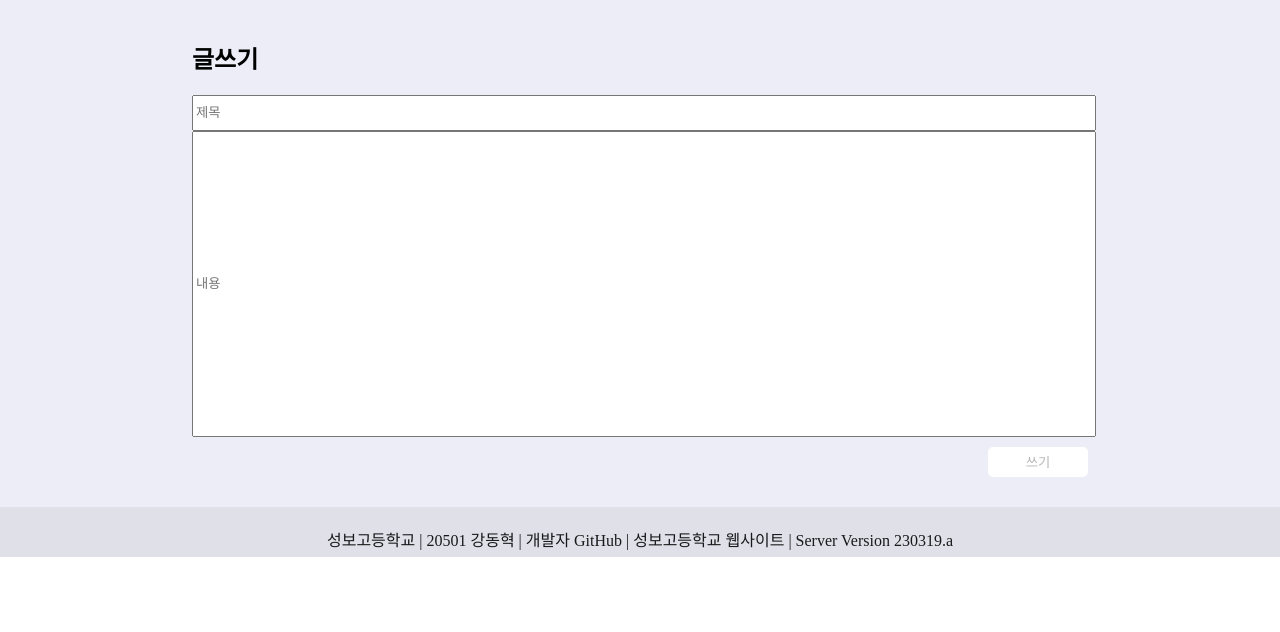
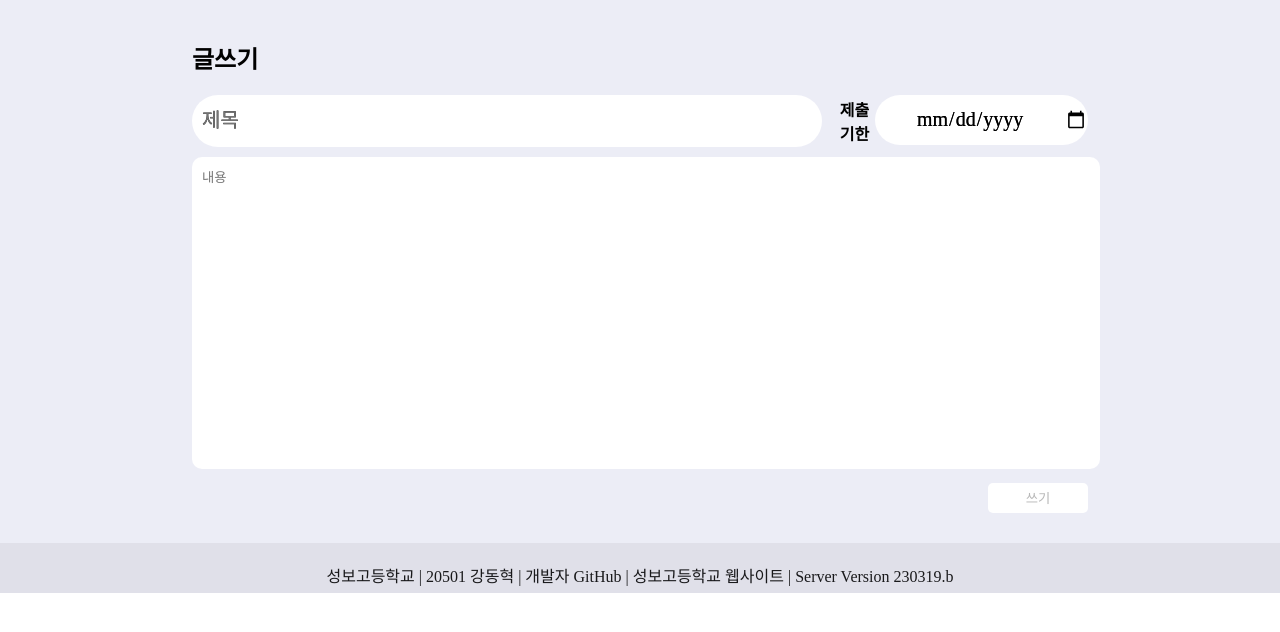
Before and after one commit to nano1162/Develop, a Flask app: page /write in a window 1280 px wide. Shown: the part 109-741 px from the top of the page. Run offline with Flask 2, Linux system fonts and the light colour scheme; the visitor is signed in with stand-in values (Sample User, id 1); some libraries are stand-ins or nearby versions; some web fonts are replaced.

Commit message:
수행평가 기한 설정 기능 추가

```diff
--- a/ClassMemo/flask_app.py
+++ b/ClassMemo/flask_app.py
@@ -2,6 +2,7 @@ from flask import Flask, render_template, request, redirect, url_for, session
 from flask_paginate import Pagination, get_page_args
 import pymysql
 from werkzeug.security import generate_password_hash, check_password_hash
+import datetime as dt
 
 
 app = Flask(__name__)
@@ -93,8 +94,10 @@ def wpost():
         title = request.form['title']
         writer = session['id']
         context = request.form['context']
+        date = dt.datetime.now().strftime("%Y-%m-%d")
+        date_d = request.form['date']
 
-        sql = f"insert into society_table (title, writer, context) values ('{title}', '{writer}', '{context}')"
+        sql = f"insert into society_table (title, writer, context, date, date_d) values ('{title}', '{writer}', '{context}', '{date}', datediff('{date}', '{date_d}'))"
         cur.execute(sql)
         db.commit()
 
@@ -146,7 +149,7 @@ def post(post_id):
 
     data_list = cur.fetchall()
 
-    return render_template("post.html", id=data_list[0][0], title=data_list[0][1], writer=data_list[0][2], context=data_list[0][3])
+    return render_template("post.html", id=data_list[0][0], title=data_list[0][1], writer=data_list[0][2], context=data_list[0][3], date=data_list[0][4], date_d = data_list[0][5])
 
 @app.route('/board/post/<int:post_id>/delete', methods = ["POST"])
 def deletepost(post_id):
--- a/ClassMemo/static/style_mobile.css
+++ b/ClassMemo/static/style_mobile.css
@@ -248,17 +248,63 @@ article img {
 
 .writeTitle {
     width: 100%;
-    height: 30px;
+    height: 50px;
+    margin-bottom: 10px;
+    border: 0;
+    border-radius: 30px;
+    padding-left: 10px;
+    text-shadow: 0 0 0 #000000;
+    font-size: 20px;
+}
+.writeTitle:focus {
+    outline: 0;
+    animation-name: TitleAni;
+    animation-duration:0.1s;
+    animation-duration: leaner;
+    animation-iteration-count:1;
+    animation-direction:alternate;
+    animation-fill-mode: forwards;
 }
 
 .writeWriter {
     height: 25px;
 }
 .writeInput {
+    font-family: "Nanum Gothic";
+    padding-left: 10px;
+    padding-top: 10px;
     height: 300px;
     width: 100%;
+    border: 0;
     margin-bottom: 10px;
+    border-radius: 10px;
+    resize: none;
 }
+
+.writeInput:focus {
+    outline: 0;
+}
+.writeInput:focus {
+    outline: 0;
+    animation-name: TitleAni;
+    animation-duration:0.05s;
+    animation-duration: leaner;
+    animation-iteration-count:1;
+    animation-direction:alternate;
+    animation-fill-mode: forwards;
+}
+
+@keyframes TitleAni {
+    0% {
+        background-color: rgb(231, 238, 255);
+    }
+    100% {
+
+        background-color: rgba(221, 227, 244, 0.533);
+        box-shadow: 0 0 2px;
+    }
+}
+
 
 /* post 화면 */
 .postWrap {
--- a/ClassMemo/static/style_pc.css
+++ b/ClassMemo/static/style_pc.css
@@ -286,28 +252,101 @@ animation-fill-mode: forwards;
 
         background-color: rgba(188, 199, 227, 0.533);
     }
-0% {
-    background-color: rgb(188, 199, 227);
-}
 }
 .boardText div{
     order:1
 }
 /* 글쓰기 */
 
+.writeFlex {
+    display: flex;
+    margin-bottom: 10px;
+}
+.writeLabel {
+    margin: auto 0;
+    font-weight: 700;
+    padding-left: 2%;
+    width: 4%;
+    float: right;
+}
+.writeDate {
+    width: 24%;
+    height: 50px;
+    border: 0;
+    border-radius: 30px;
+    text-shadow: 0 0 0 #000000;
+    font-size: 20px;
+    text-align: center;
+    font-family: "Nanum Gothic";
+}
+
+.writeDate:focus {
+    outline: 0;
+    animation-name: TitleAni;
+    animation-duration:0.05s;
+    animation-duration: leaner;
+    animation-iteration-count:1;
+    animation-direction:alternate;
+    animation-fill-mode: forwards;
+}
 .writeTitle {
-    width: 100%;
-    height: 30px;
+    width: 70%;
+    height: 50px;
+    border: 0;
+    border-radius: 30px;
+    padding-left: 10px;
+    text-shadow: 0 0 0 #000000;
+    font-size: 20px;
+}
+.writeTitle:focus {
+    outline: 0;
+    animation-name: TitleAni;
+    animation-duration:0.1s;
+    animation-duration: leaner;
+    animation-iteration-count:1;
+    animation-direction:alternate;
+    animation-fill-mode: forwards;
 }
 
 .writeWriter {
     height: 25px;
 }
 .writeInput {
+    font-family: "Nanum Gothic";
+    padding-left: 10px;
+    padding-top: 10px;
     height: 300px;
     width: 100%;
+    border: 0;
     margin-bottom: 10px;
+    border-radius: 10px;
+    resize: none;
 }
+
+.writeInput:focus {
+    outline: 0;
+}
+.writeInput:focus {
+    outline: 0;
+    animation-name: TitleAni;
+    animation-duration:0.05s;
+    animation-duration: leaner;
+    animation-iteration-count:1;
+    animation-direction:alternate;
+    animation-fill-mode: forwards;
+}
+
+@keyframes TitleAni {
+    0% {
+        background-color: rgb(231, 238, 255);
+    }
+    100% {
+
+        background-color: rgba(221, 227, 244, 0.533);
+        box-shadow: 0 0 2px;
+    }
+}
+
 /* post 화면 */
 .postWrap {
     background-color: white;
--- a/ClassMemo/templates/base.html
+++ b/ClassMemo/templates/base.html
@@ -39,7 +39,7 @@
     </header>
     {% block content %}{% endblock %}
     <footer class="footer">
-        <span>성보고등학교 | 20501 강동혁 | 개발자 GitHub | 성보고등학교 웹사이트 | Server Version 230319.a</span>
+        <span>성보고등학교 | 20501 강동혁 | 개발자 GitHub | 성보고등학교 웹사이트 | Server Version 230319.b</span>
     </footer>
 </body>
 </html>
--- a/ClassMemo/templates/form.html
+++ b/ClassMemo/templates/form.html
@@ -4,8 +4,12 @@
 <article>
     <h2>글쓰기</h2>
     <form action="/board/wpost" name="writeForm" method="POST">
-        <input type="text" name="title" class="writeTitle" placeholder="제목" onkeyup="check()">
-        <input type="text" class="writeInput" name="context" placeholder="내용" onkeyup="check()">
+        <div class="writeFlex">
+            <input type="text" name="title" class="writeTitle" placeholder="제목" onkeyup="check()">
+            <label for="date" class="writeLabel">제출<br>기한</label>
+            <input type="date" name="date" class="writeDate">
+        </div>
+        <textarea name="context" class="writeInput" cols="30" rows="10"  placeholder="내용" onkeyup="check()"></textarea>
         <div style="display:flex;justify-content: flex-end;">
             <button type="submit" disabled class="btn writeBtn">쓰기</button>
         </div>
--- a/ClassMemo/templates/post.html
+++ b/ClassMemo/templates/post.html
@@ -6,6 +6,12 @@
     <div class="postWrap">
         <div style="margin-bottom:10px;">
             <span >작성자 : {{ writer }}</span>
+            <span>게시 : {{ date }}</span>
+            {% if date_d == '0' %}
+            <span class="finishDate">마감일!</span>
+            {% else %}
+            <span class="endDate">D{{ date_d }}</span>
+            {% endif %}
         </div>
         <div>
             <span>{{ context }}</span>
```
Also changed, not shown: other parts of ClassMemo/static/style_pc.css (+9 -71 lines), ClassMemo/templates/board.html (+10 -1 lines), ClassMemo/templates/index.html (+10 -3 lines). Lines whose indentation alone changed are shown as unchanged.
